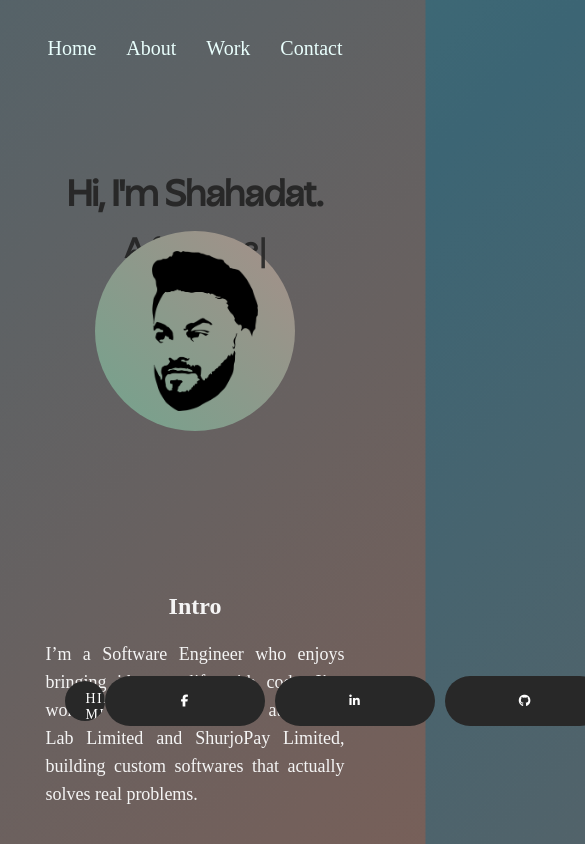
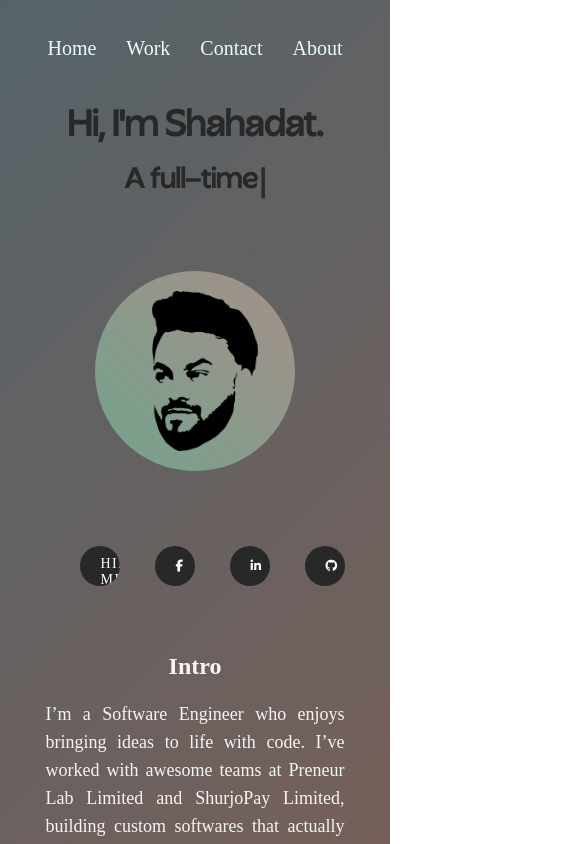
Before and after one commit to ShahadatAli/MeetShahadat, a React (Vite) app: page / in a window 390 px wide. Shown: the top 844 px of the page, 585 px wide, since content can reach past the window. Built offline with nearby package versions, Linux system fonts and the light colour scheme.

Commit message:
responsive edit

```diff
--- a/src/components/Hero.jsx
+++ b/src/components/Hero.jsx
@@ -57,7 +57,7 @@ const Hero = () => {
         </div>
       </div>
       <div className="button-container">
-        <button className="intro-btn">
+        <button className="intro-btn hire-me">
           <span className="button-content">HIRE ME</span>
         </button>
 
--- a/src/components/Navbar.jsx
+++ b/src/components/Navbar.jsx
@@ -26,9 +26,9 @@ const Navbar = () => {
     <nav className={`navbar ${scrolled ? 'scrolled' : ''}`}>
       <div className="navbar-content">
         <Link to="/" onClick={() => handleLinkClick("/")}>Home</Link>
-        <Link to="/about" onClick={() => handleLinkClick("/about")}>About</Link>
         <Link to="/projects" onClick={() => handleLinkClick("/projects")}>Work</Link>
         <Link to="/contact" onClick={() => handleLinkClick("/contact")}>Contact</Link>
+        <Link to="/about" onClick={() => handleLinkClick("/about")}>About</Link>
       </div>
     </nav>
   );
--- a/src/styling/Home.css
+++ b/src/styling/Home.css
@@ -242,7 +242,7 @@
     align-items: center;
   }
   .intro-star {
-    height: 80px;
+    height: 10px;
     margin-top: auto;
     margin-left: -100px;
     visibility: hidden;
@@ -251,7 +251,7 @@
   .intro-text {
     font-size: 32px;
     line-height: 36px;
-    margin: 0 0 40px 0;
+    margin: 0 0 150px 0;
   }
 
   .intro-details {
@@ -270,10 +270,22 @@
   }
 
   .intro-btn {
-    top: 200px;
-    width: 160px;
+
+    width: 40px;
+    height: 40px;;
     font-size: 16px;
-    margin-top: 20px;
+    margin-top: 50px;
+    margin-left: 25px;
+  }
+
+  .right-buttons{
+    width: 100px;
+  }
+
+  .hire-me{
+    width: 100px;
+    margin-right: 10px;
+    font-size: 12px;
   }
 
   .bio-section-intro,
--- a/src/styling/Projects.css
+++ b/src/styling/Projects.css
@@ -170,39 +170,7 @@
 }
 
 
-/* Responsive Adjustments */
-@media (max-width: 768px) {
-  .project-grid {
-    grid-template-columns: repeat(auto-fit, minmax(200px, 1fr));
-  }
-}
 
-@media (max-width: 500px) {
-  .filter-switch {
-    height: 45px;
-  }
-
-  .filter-switch label {
-    font-size: 14px;
-    padding: 0.4rem;
-  }
-
-  .filter-switch .background {
-    height: 35px;
-  }
-
-  .project-card {
-    padding: 1rem;
-  }
-
-  .project-card h3 {
-    font-size: 1.2rem;
-  }
-
-  .project-card p {
-    font-size: 0.9rem;
-  }
-}
 
 /* Project Card with Image */
 .project-card {
@@ -240,15 +208,52 @@
   transition: transform 0.3s ease;
 }
 
-/* Responsive layout */
+/* Responsive Adjustments */
 @media (max-width: 768px) {
-  .project-card {
+  .project-grid {
+    grid-template-columns: repeat(auto-fit, minmax(200px, 1fr));
+  }
+  .project-wrapper {
+    padding: 0.5rem;
+    border: unset;
+  }
+    .project-heading {
+    line-height: 50px;
+  }
+    .project-card {
     flex-direction: column;
     align-items: stretch;
+    padding: 1rem;
   }
 
   .project-card .project-image {
     max-width: 100%;
     margin-top: 0;
   }
+
+    .filter-switch {
+    height: 45px;
+  }
+
+  .filter-switch label {
+    font-size: 14px;
+    padding: 0.4rem;
+  }
+
+  .filter-switch .background {
+    height: 35px;
+  }
+
+  .project-card h3 {
+    font-size: 1.2rem;
+  }
+
+  .project-card p {
+    font-size: 0.9rem;
+  }
 }
+
+@media (max-width: 500px) {
+
+
+}
```
